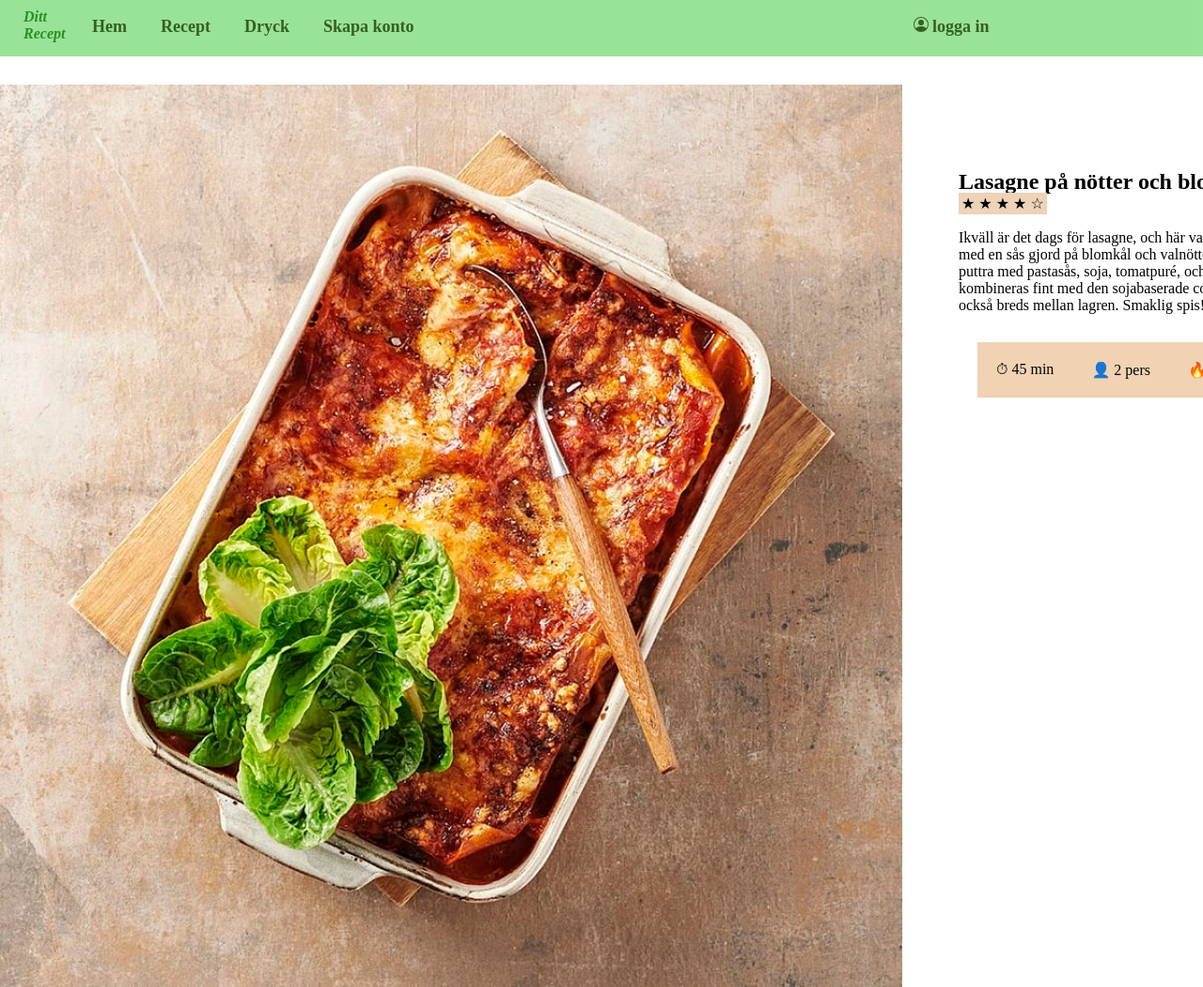
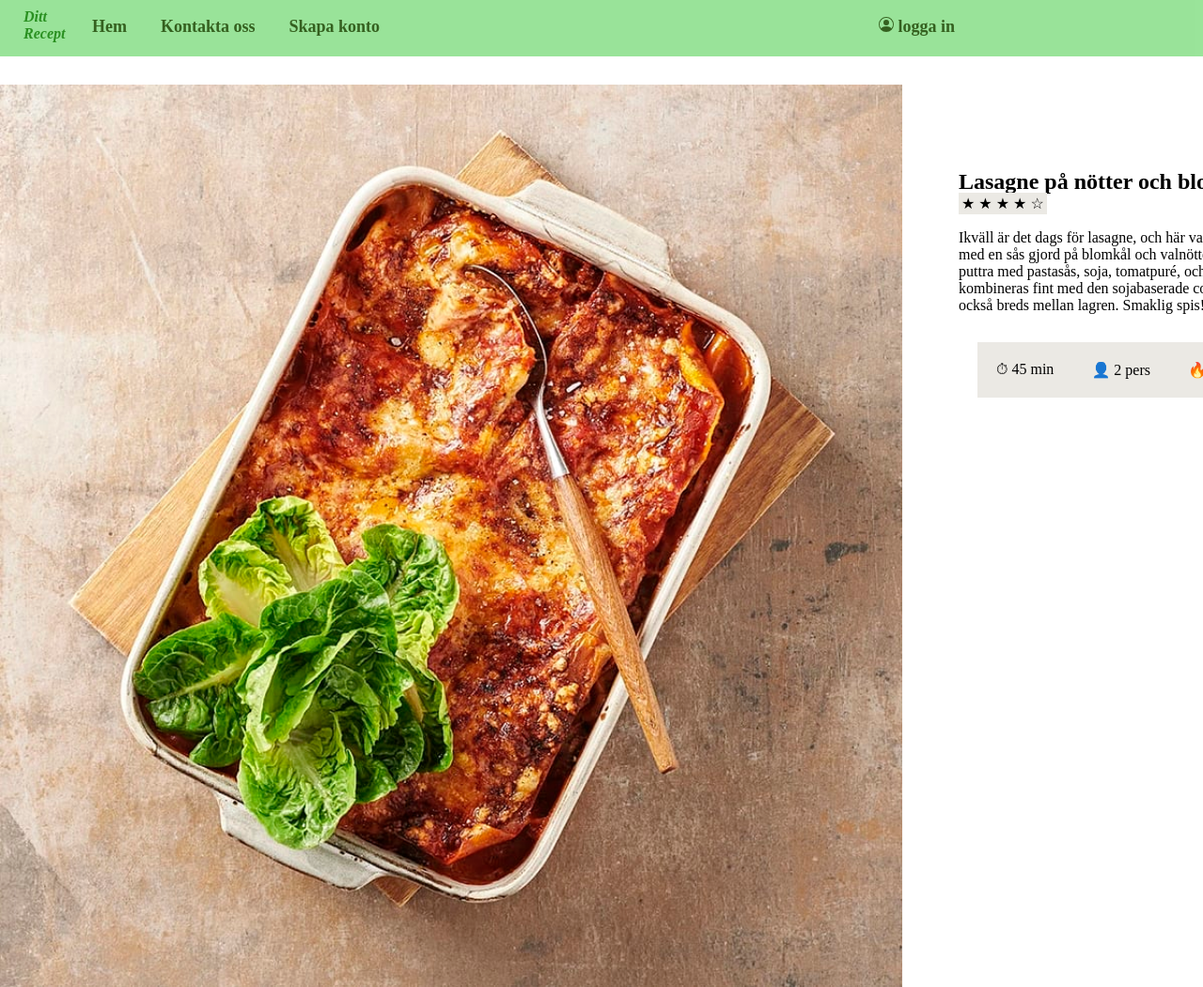
Before and after one commit to ZainabJafari/Recipe-page, a plain HTML site: page front-end/foods/lasane.html in a window 1280 px wide. Shown: the top 1050 px of the page at 94% size. Drawn offline with Linux system fonts and the light colour scheme.

Commit message:
vaiables

```diff
--- a/front-end/foods/lasane.html
+++ b/front-end/foods/lasane.html
@@ -11,19 +11,22 @@
 
 <body>
     <div>
-        <nav>
-            <ul id="sideNav">
-              <li id="logo"><p>Ditt Recept</p></li>
-              <li><a href="#baner">Hem</a></li>
-              <li><a href="#main">Recept</a></li>
-              <li><a href="drycka.html" target="_blank">Dryck</a></li>
-              <li><a href="createAccount.html"> Skapa konto</a></li>
-              <li><a href="#contact-box"><svg xmlns="http://www.w3.org/2000/svg" width="16" height="16" fill="currentColor" class="bi bi-person-circle" viewBox="0 0 16 16">
-                <path d="M11 6a3 3 0 1 1-6 0 3 3 0 0 1 6 0z"/>
-                <path fill-rule="evenodd" d="M0 8a8 8 0 1 1 16 0A8 8 0 0 1 0 8zm8-7a7 7 0 0 0-5.468 11.37C3.242 11.226 4.805 10 8 10s4.757 1.225 5.468 2.37A7 7 0 0 0 8 1z"/>
-              </svg>   logga in</a></li>
-            </ul>
-        </nav>
+      <nav>
+        <ul id="sideNav">
+          <li id="logo">
+            <p> Ditt Recept</p>
+          </li>
+          <li><a href="../home.html">Hem</a></li>
+          <li><a href="../ContactUs.html">Kontakta oss</a></li>
+          <li><a href="../createAccount.html"> Skapa konto</a></li>
+          <li><a href="../createAccount.html"><svg xmlns="http://www.w3.org/2000/svg" width="16" height="16"
+                fill="currentColor" class="bi bi-person-circle" viewBox="0 0 16 16">
+                <path d="M11 6a3 3 0 1 1-6 0 3 3 0 0 1 6 0z" />
+                <path fill-rule="evenodd"
+                  d="M0 8a8 8 0 1 1 16 0A8 8 0 0 1 0 8zm8-7a7 7 0 0 0-5.468 11.37C3.242 11.226 4.805 10 8 10s4.757 1.225 5.468 2.37A7 7 0 0 0 8 1z" />
+              </svg> logga in</a></li>
+        </ul>
+      </nav>
     </div>
     <main>
         <section class="header">
--- a/front-end/partials/_footer.scss
+++ b/front-end/partials/_footer.scss
@@ -8,7 +8,7 @@
     width: 100%;
     font-size: 15px;
     margin-top: auto;
-    background-color: #2ecc71;
+    background-color: $footerColor;
 }
 
 .footer-wrapper {
--- a/front-end/partials/_underside.scss
+++ b/front-end/partials/_underside.scss
@@ -26,12 +26,12 @@
 
     p{
         padding: 20px;
-        background-color: rgb(241, 210, 178);
+        background-color: #ebe9e4;
     }
 }
 
 #star{
-    background-color: rgb(237, 211, 184);
+    background-color:#ebe9e4;
     display: inline;
     padding: 3px;
 
--- a/front-end/partials/_variables.scss
+++ b/front-end/partials/_variables.scss
@@ -2,4 +2,4 @@
 $secondColor: #044a42;;
 $thirdColor:  rgb(143, 225, 143);
 $forthColor:  #b8e1dd;
-$footerColor: #062925;
+$footerColor:  #2ecc71;
```
Also changed, not shown: front-end/foods/blomkål.html (+16 -13 lines), front-end/foods/bolognese.html (+16 -13 lines), front-end/foods/chicken.html (+16 -13 lines), front-end/foods/linsbiff.html (+16 -13 lines), front-end/foods/linsgryta.html (+16 -13 lines), front-end/foods/pasta.html (+16 -13 lines), front-end/foods/torsk.html (+16 -13 lines), front-end/styles.css, 1 other file.
